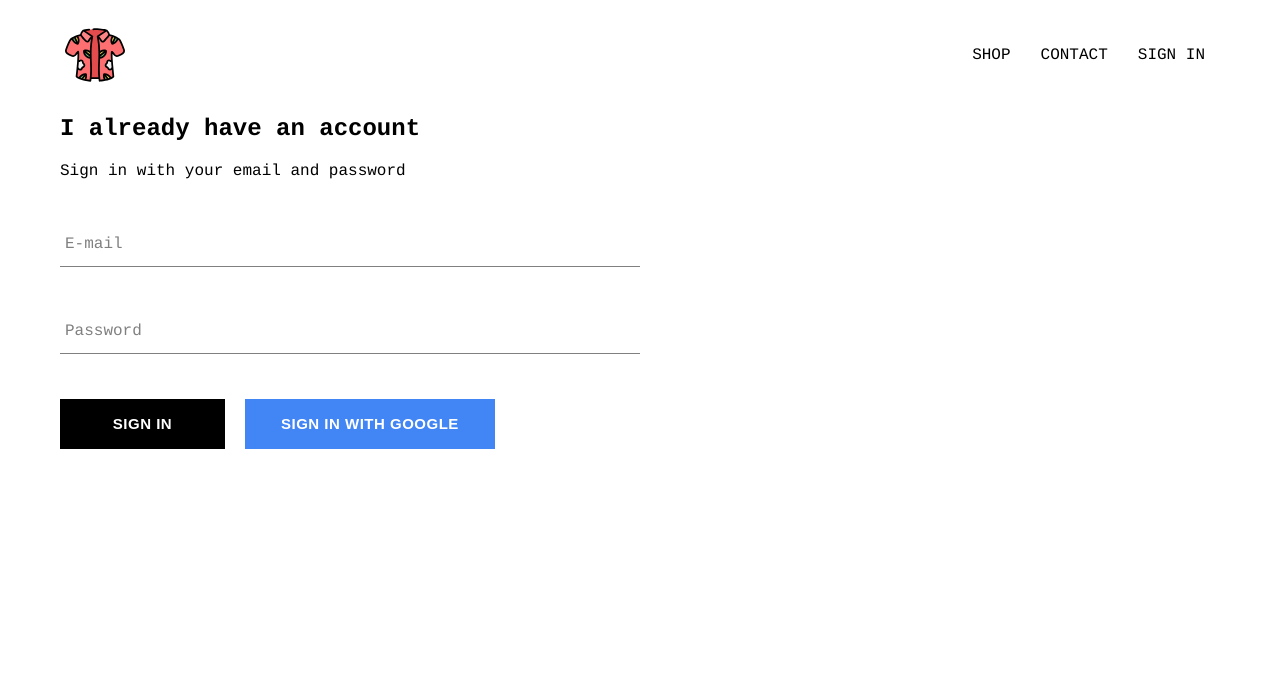
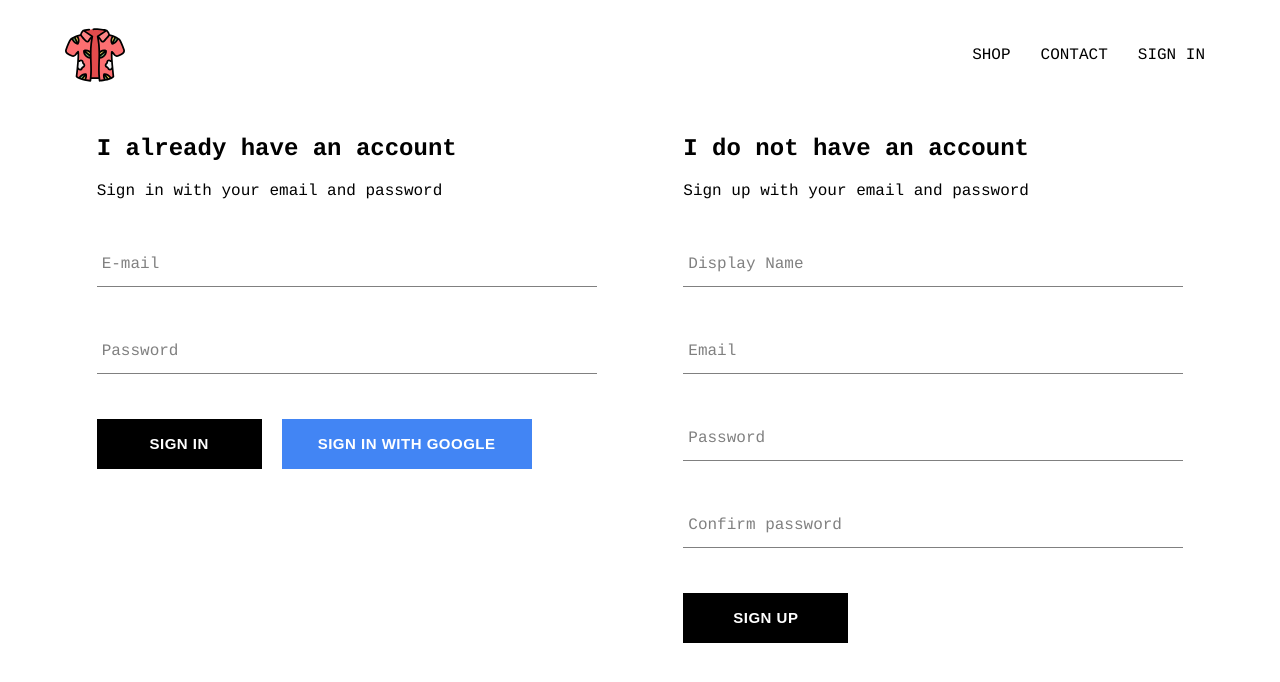
Before and after one commit to niiccolas/zolonda, a React (Create React App) app: page /signin in a window 1280 px wide. Shown: the top 682 px of the page. Built offline with nearby package versions, Linux system fonts and the light colour scheme; no server answers.

Commit message:
Add SignUp with email/password

```diff
--- a/src/components/SignIn/SignIn.jsx
+++ b/src/components/SignIn/SignIn.jsx
@@ -5,6 +5,7 @@ import FormInput from '../FormInput/FormInput';
 import CustomButton from '../CustomButton/CustomButton';
 
 import './SignIn.scss';
+import '../../pages/SignInSignUp/SignInSignUp.common.scss';
 
 export default class SignIn extends Component {
   constructor(props) {
@@ -28,13 +29,14 @@ export default class SignIn extends Component {
 
   render() {
     const { email, password } = this.state;
+    const { className } = this.props;
 
     return (
-      <div>
+      <div className={className}>
         <h2>I already have an account</h2>
         <span>Sign in with your email and password</span>
 
-        <form onSubmit={this.handleSubmit} className="SignIn__inputs">
+        <form onSubmit={this.handleSubmit} className="SignInSignUp__inputs">
           <FormInput
             type="email"
             name="email"
--- /dev/null
+++ b/src/components/SignUp/SignUp.jsx
@@ -0,0 +1,104 @@
+import React, { Component } from 'react';
+
+import FormInput from '../FormInput/FormInput';
+import CustomButton from '../CustomButton/CustomButton';
+
+import { auth, createUserProfileDocument } from '../../firebase/firebase.utils';
+
+import './SignUp.scss';
+import '../../pages/SignInSignUp/SignInSignUp.common.scss';
+
+class SignUp extends Component {
+  constructor() {
+    super();
+    this.state = {
+      displayName: '',
+      email: '',
+      password: '',
+      confirmPassword: ''
+    };
+  }
+
+  handleSubmit = async event => {
+    event.preventDefault();
+    const { displayName, email, password, confirmPassword } = this.state;
+
+    if (password !== confirmPassword) {
+      console.error('Passwords dont match');
+      return;
+    }
+
+    try {
+      const { user } = await auth.createUserWithEmailAndPassword(
+        email,
+        password
+      );
+      await createUserProfileDocument(user, { displayName });
+      this.setState({
+        displayName: '',
+        email: '',
+        password: '',
+        confirmPassword: ''
+      });
+    } catch (error) {
+      console.error(error);
+    }
+  };
+
+  handleChange = event => {
+    event.preventDefault();
+    const { value: inputValue, name: inputName } = event.target;
+    this.setState({ [inputName]: inputValue });
+  };
+
+  render() {
+    const { displayName, email, password, confirmPassword } = this.state;
+    const { className } = this.props;
+
+    return (
+      <div className={className}>
+        <h2 className="SignUp__title">I do not have an account</h2>
+        <span>Sign up with your email and password</span>
+
+        <form className="SignInSignUp__inputs" onSubmit={this.handleSubmit}>
+          <FormInput
+            type="text"
+            name="displayName"
+            value={displayName}
+            onChange={this.handleChange}
+            label="Display Name"
+            required
+          />
+          <FormInput
+            type="email"
+            name="email"
+            value={email}
+            onChange={this.handleChange}
+            label="Email"
+            required
+          />
+          <FormInput
+            type="password"
+            name="password"
+            value={password}
+            onChange={this.handleChange}
+            label="Password"
+            required
+          />
+          <FormInput
+            type="password"
+            name="confirmPassword"
+            value={confirmPassword}
+            onChange={this.handleChange}
+            label="Confirm password"
+            required
+          />
+
+          <CustomButton type="submit">SIGN UP</CustomButton>
+        </form>
+      </div>
+    );
+  }
+}
+
+export default SignUp;
--- /dev/null
+++ b/src/components/SignUp/SignUp.scss
@@ -0,0 +1,8 @@
+.SignUp__inputs {
+  width: 70vw;
+  width: 100%;
+
+  @media only screen and (min-width: 860px) {
+    width: 50%;
+  }
+}
--- a/src/firebase/firebase.utils.js
+++ b/src/firebase/firebase.utils.js
@@ -31,7 +31,7 @@ export const createUserProfileDocument = async (userAuth, additionalData) => {
         ...additionalData
       });
     } catch (e) {
-      console.log('Error creating user: ', e.message);
+      console.error('Error creating user: ', e.message);
     }
   }
 
--- /dev/null
+++ b/src/pages/SignInSignUp/SignInSignUp.common.scss
@@ -0,0 +1,19 @@
+.SignInSignUp__section {
+  width: 500px;
+
+  &:first-of-type {
+    margin-bottom: 50px;
+  }
+
+  @media only screen and (min-width: 950px) {
+    margin-bottom: 0;
+
+    &:first-of-type {
+      margin-right: 50px;
+    }
+  }
+}
+
+.SignInSignUp__inputs {
+  width: 100%;
+}
--- a/src/pages/SignInSignUp/SignInSignUp.jsx
+++ b/src/pages/SignInSignUp/SignInSignUp.jsx
@@ -1,13 +1,15 @@
 import React from 'react';
 
 import SignIn from '../../components/SignIn/SignIn';
+import SignUp from '../../components/SignUp/SignUp';
 
 import './SignInSignUp.scss';
 
 const SignInSignUp = () => {
   return (
     <div className="SignInSignUp">
-      <SignIn />
+      <SignIn className="SignInSignUp__section" />
+      <SignUp className="SignInSignUp__section" />
     </div>
   );
 };
--- a/src/pages/SignInSignUp/SignInSignUp.scss
+++ b/src/pages/SignInSignUp/SignInSignUp.scss
@@ -0,0 +1,11 @@
+.SignInSignUp {
+  display: flex;
+  flex-direction: column;
+  align-items: center;
+
+  @media only screen and (min-width: 950px) {
+    flex-direction: row;
+    align-items: flex-start;
+    justify-content: space-evenly;
+  }
+}
```
Also changed, not shown: 1 other file (tests, documents, lock files or other folders).
